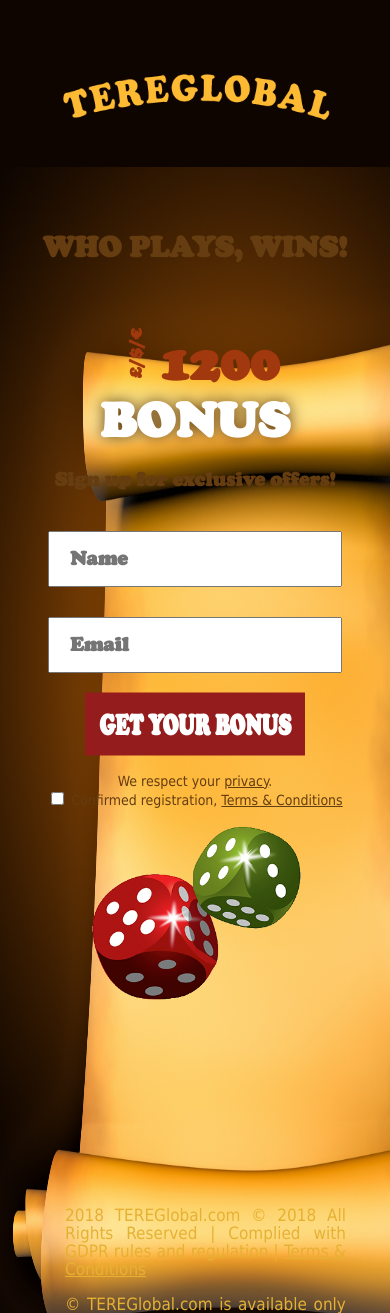
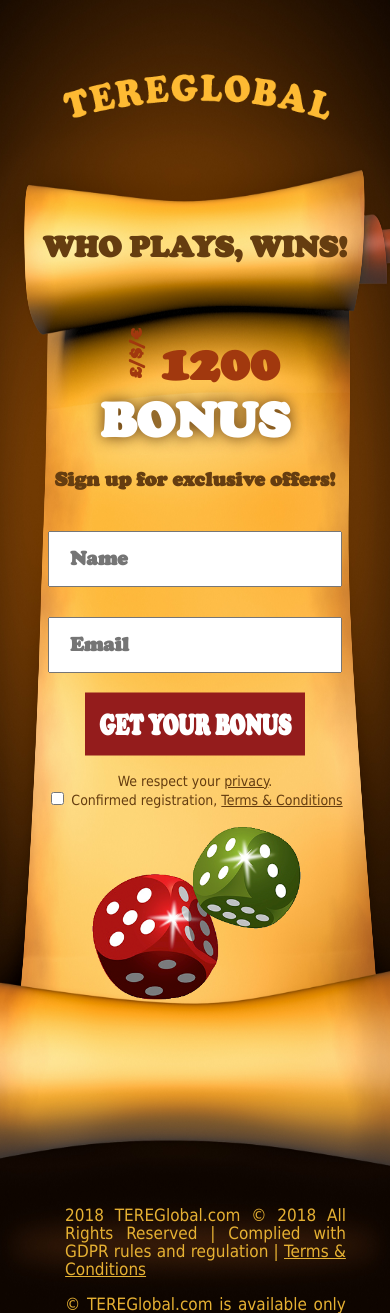
Before and after one commit to TodorovH/todorovh.github.io, a PHP site: page /new-thirdLP/index.html in a window 390 px wide. Shown: the top 1313 px of the page. Run offline with PHP 8.4, Linux system fonts and the light colour scheme.

Commit message:
Update style.css

```diff
--- a/new-thirdLP/public/css/style.css
+++ b/new-thirdLP/public/css/style.css
@@ -179,14 +179,14 @@ button:hover {
     }
 }
 
-@media only screen and (max-width: 1400px) {
+@media only screen and (max-width: 1400px) and (orientation: portrait) {
     body {
         background-size: 120% 1200px;
         background-position: center 0;
     }
 }
 
-@media only screen and (max-width: 1400px) and (orientation: portrait) {
+@media only screen and (max-width: 1400px) {
     body {
         background-size: 120% 1200px;
         background-position: 0 center;
@@ -223,6 +223,10 @@ button:hover {
 }
 
 @media only screen and (max-width: 1100px) {
+    body {
+        background-position: center 0;
+    }
+
     #logo-container {
         margin-bottom: 72px;
     }
@@ -243,6 +247,10 @@ button:hover {
 }
 
 @media only screen and (max-width: 1000px) {
+    body {
+        background-position: center 0;
+    }
+
     #image-container {
         top: 710px;
     }
@@ -259,6 +267,10 @@ button:hover {
 }
 
 @media only screen and (max-width: 950px) {
+    body {
+        background-position: center 0;
+    }
+
     #first-paragraph {
         font-size: 90px;
     }
@@ -312,6 +324,10 @@ button:hover {
 }
 
 @media only screen and (max-width: 850px) {
+    body {
+        background-position: center 0;
+    }
+
     #first-paragraph {
         font-size: 80px;
     }
@@ -333,6 +349,10 @@ button:hover {
 }
 
 @media only screen and (max-width: 750px) {
+    body {
+        background-position: center 0;
+    }
+
     #first-paragraph {
         font-size: 70px;
     }
@@ -389,11 +409,17 @@ button:hover {
 
 @media only screen and (max-width: 600px) and (orientation: portrait) {
     body {
+        background-size: 130% 1350px;
         background-position: 0 center;
     }
 }
 
 @media only screen and (max-width: 600px) {
+    body {
+        background-size: 130% 1350px;
+        background-position: center 0;
+    }
+
     #upper-container {
         height: 900px;
     }
@@ -421,11 +447,17 @@ button:hover {
 
 @media only screen and (max-width: 550px) and (orientation: portrait) {
     body {
+        background-size: 130% 1350px;
         background-position: 0 center;
     }
 }
 
 @media only screen and (max-width: 550px) {
+    body {
+        background-size: 130% 1350px;
+        background-position: center 0;
+    }
+
     #logo-container {
         width: 96%;
         margin: 60px auto;
@@ -443,11 +475,17 @@ button:hover {
 
 @media only screen and (max-width: 500px) and (orientation: portrait) {
     body {
+        background-size: 130% 1350px;
         background-position: 0 center;
     }
 }
 
 @media only screen and (max-width: 500px) {
+    body {
+        background-size: 130% 1350px;
+        background-position: center 0;
+    }
+
     #text-container {
         width: 90%;
         margin: 0 auto;
```
